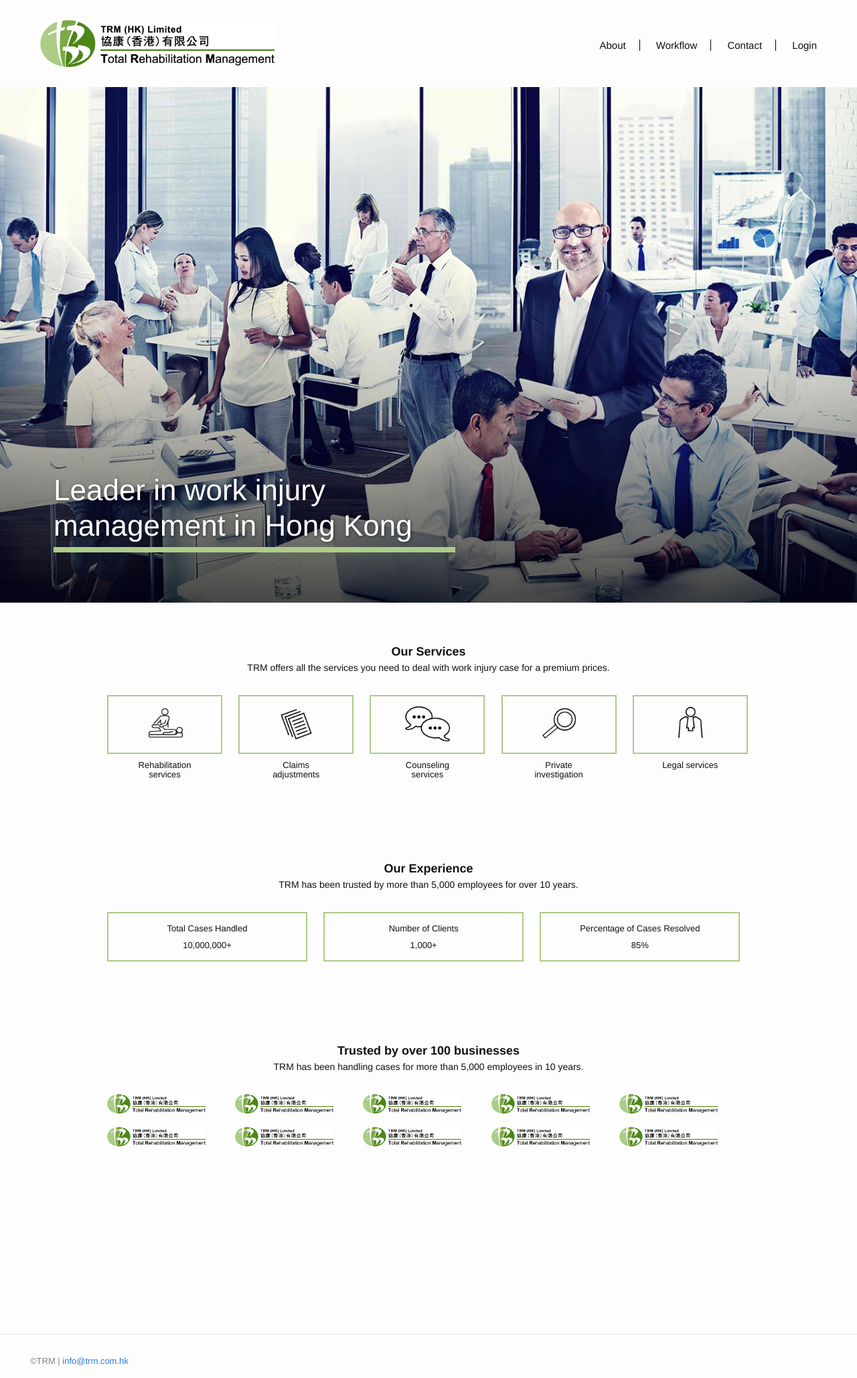
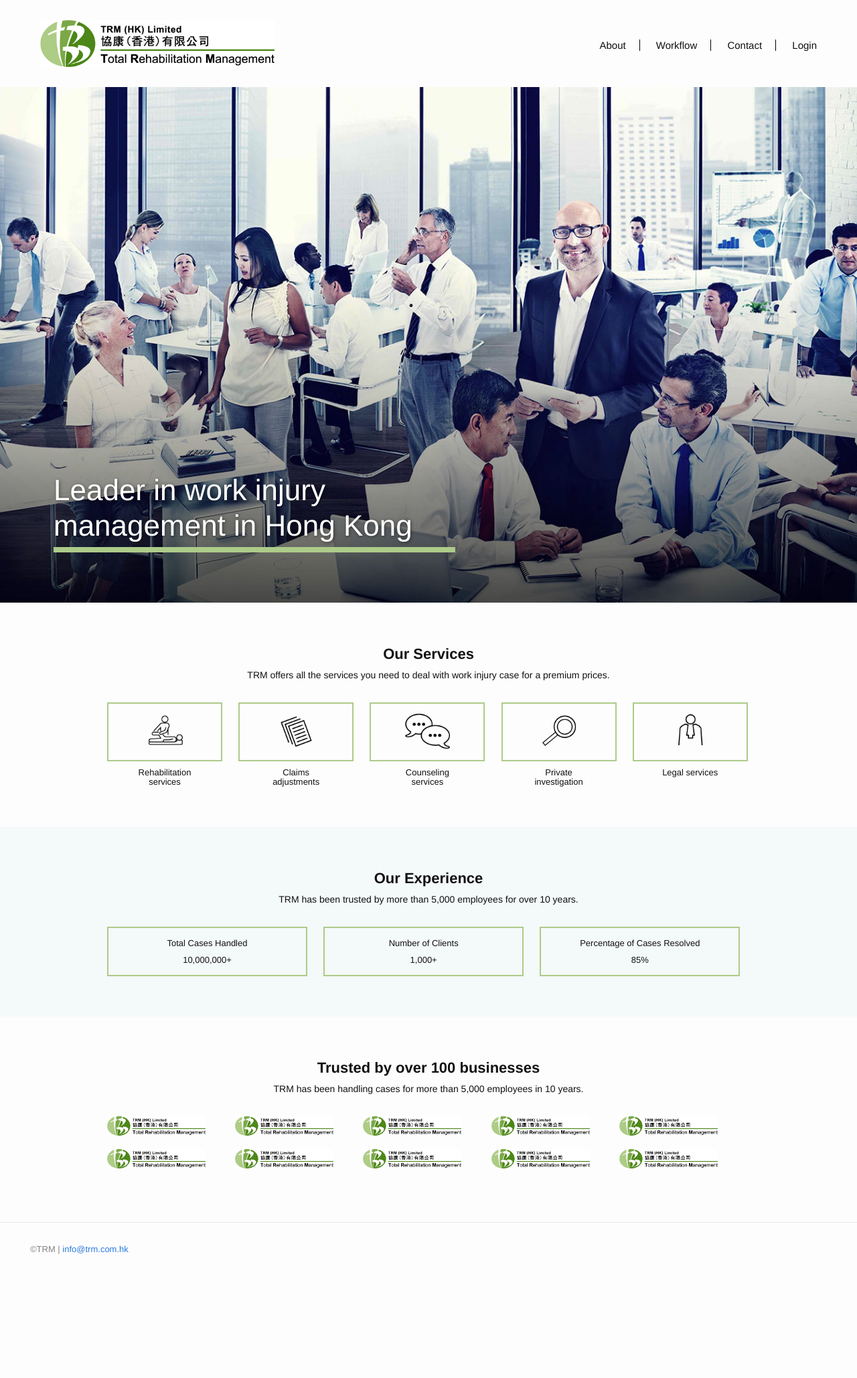
Before and after one commit to kklai/trm.com.hk, a Jekyll site: the page built from index.html, in a window 1280 px wide. Shown: the whole page at 67% size. Built offline with Jekyll 4.4.1, drawn with Linux system fonts in a browser that asks for light colours; nearby versions of some CDN libraries; after the commit the page ends 1891 px from its top, so only the background shows below that.

Commit message:
more stuff

```diff
--- a/_sass/_layout.scss
+++ b/_sass/_layout.scss
@@ -37,6 +37,17 @@
         &:hover {
             text-decoration: none;
             opacity: 0.6;
+        }
+    }
+
+    .page-active {
+        &:hover {
+            opacity: 1;
+            cursor: default !important;
+        }
+        span {
+            border-bottom: 2px solid #adcb89;
+            padding-bottom: 5px;
         }
     }
 
@@ -169,7 +180,6 @@
  */
 .page-content {
     padding: 0;
-    margin-bottom: 200px;
 }
 
 .page-heading {
@@ -204,8 +214,8 @@
 h2.section-hed {
     text-align: center;
     font-weight: 700;
-    margin-bottom: 0;
-    font-size: 18px;
+    margin-bottom: 5px;
+    font-size: 22px;
 }
 
 p.section-intro {
@@ -289,6 +299,10 @@
 
 /* experience styles*/
 
+.our-experience {
+    background: rgba(197, 226, 224, 0.18);
+}
+
 .our-experience .row-item {
     width: calc(33.3333% - 25px);
     border: 2px solid #adcb88;
@@ -365,8 +379,3 @@
     background: url("../assets/workflow.jpg") no-repeat center center;
     background-size: 100%;
 }
-
-.page-active span {
-    border-bottom: 2px solid #adcb89;
-    padding-bottom: 5px;
-}
```
